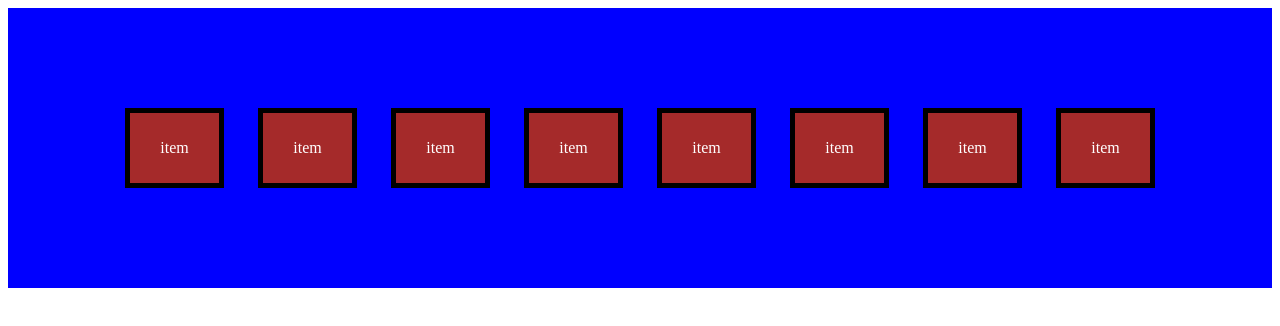
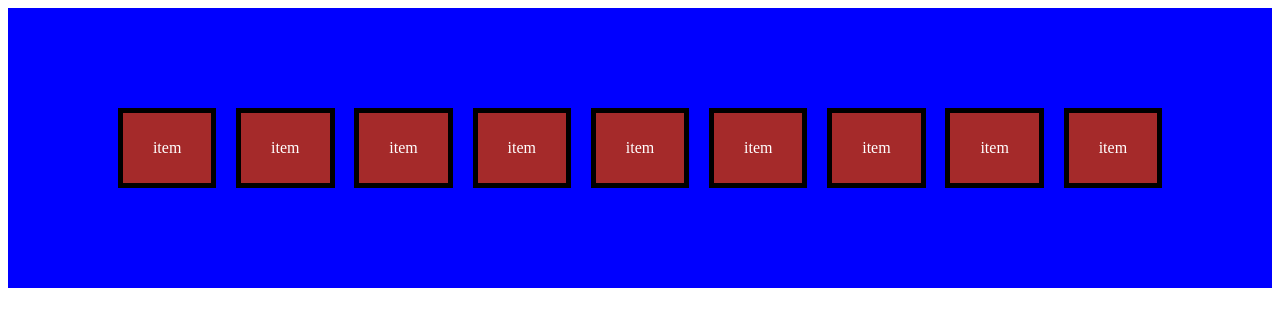
Before and after one commit to Sk4lp1/wba-krulis-michal-2c, a plain HTML site: page 18-11-21/index.html in a window 1280 px wide. Drawn offline with Linux system fonts and the light colour scheme.

Commit message:
celkem flex ngl

```diff
--- a/index.html
+++ b/18-11-21/index.html
@@ -33,6 +33,9 @@
         <div class="flex-items">
             <p>item</p>
         </div>
+        <div class="flex-items">
+            <p>item</p>
+        </div>
 
      </div>
 </body>
```
Also changed, not shown: 18-11-21/style.css (renamed from style.css).
